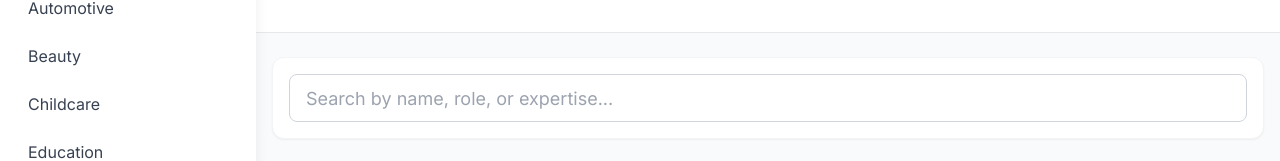
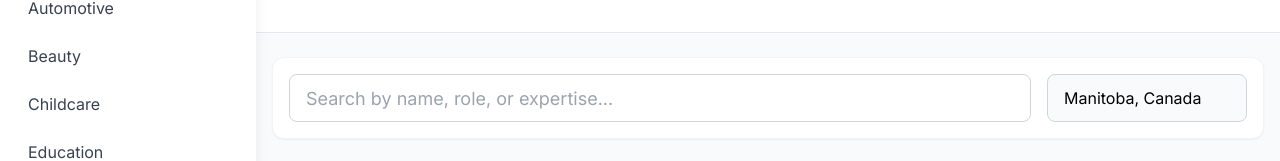
Before and after one commit to 603628/connect, a Next.js app: page / in a window 1280 px wide. Shown: the part 116-277 px from the top of the page. Built offline with nearby package versions, Linux system fonts and the light colour scheme.

Commit message:
feat: add location selector

```diff
--- a/src/components/Home.tsx
+++ b/src/components/Home.tsx
@@ -8,6 +8,7 @@ import { defaultLocale } from '@/i18n';
 import enMessages from '@/messages/en.json';
 import uaMessages from '@/messages/ua.json';
 import connectionsData from '@/data/connections.json';
+import LocationSelector from '@/components/LocationSelector';
 
 type SortDirection = 'asc' | 'desc';
 type SortField = 'name' | 'lastInteraction' | 'connectionStrength';
@@ -340,10 +341,11 @@ export default function Home() {
         </header>
 
         <div className="max-w-7xl mx-auto px-4">
-          {/* Search bar */}
+          {/* Search and Location bar */}
           <div className="py-6">
             <div className="bg-white p-4 rounded-xl shadow-sm border border-gray-100">
-              <div className="relative">
+              <div className="flex flex-col md:flex-row gap-4">
+                <div className="flex-1 relative">
                   <input
                     type="text"
                     placeholder={t('app.search.placeholder')}
@@ -360,6 +362,10 @@ export default function Home() {
                       ✕
                     </button>
                   )}
+                </div>
+                <div className="flex-shrink-0">
+                  <LocationSelector />
+                </div>
               </div>
             </div>
           </div>
--- /dev/null
+++ b/src/components/LocationSelector.tsx
@@ -0,0 +1,60 @@
+'use client';
+
+import { LOCATIONS } from '@/types';
+import React, { useCallback, useState, useEffect } from 'react';
+import { defaultLocale } from '@/i18n';
+import enMessages from '@/messages/en.json';
+import uaMessages from '@/messages/ua.json';
+
+const TRANSLATIONS = {
+  en: enMessages,
+  ua: uaMessages
+};
+
+export default function LocationSelector() {
+  const [selectedLocation, setSelectedLocation] = useState<string>(() => {
+    if (typeof window !== 'undefined') {
+      return localStorage.getItem('selectedLocation') || LOCATIONS[0].id;
+    }
+    return LOCATIONS[0].id;
+  });
+
+  const t = useCallback((key: string): string => {
+    try {
+      const locale = localStorage.getItem('locale') || defaultLocale;
+      const messages = TRANSLATIONS[locale as keyof typeof TRANSLATIONS] || TRANSLATIONS[defaultLocale];
+
+      const keys = key.split('.');
+      let value: any = messages;
+      for (const k of keys) {
+        value = value?.[k];
+      }
+
+      return value || key;
+    } catch (error) {
+      console.error('Error in translation:', error);
+      return key;
+    }
+  }, []);
+
+  useEffect(() => {
+    localStorage.setItem('selectedLocation', selectedLocation);
+  }, [selectedLocation]);
+
+  return (
+    <div className="flex items-center h-12">
+      <select
+        id="location-select"
+        value={selectedLocation}
+        onChange={(e) => setSelectedLocation(e.target.value)}
+        className="h-full text-base bg-gray-50 border border-gray-300 rounded-lg px-4 appearance-none cursor-pointer hover:bg-gray-100 focus:outline-none focus:ring-2 focus:ring-blue-500 focus:border-transparent min-w-[200px]"
+      >
+        {LOCATIONS.map(location => (
+          <option key={location.id} value={location.id}>
+            {t(`app.location.list.${location.id}`)}
+          </option>
+        ))}
+      </select>
+    </div>
+  );
+}
--- a/src/messages/en.json
+++ b/src/messages/en.json
@@ -132,6 +132,13 @@
       "select": "Select language",
       "en": "English",
       "uk": "Ukrainian"
+    },
+    "location": {
+      "title": "Location",
+      "select": "Select location",
+      "list": {
+        "manitoba": "Manitoba, Canada"
+      }
     }
   }
 }
--- a/src/messages/ua.json
+++ b/src/messages/ua.json
@@ -132,6 +132,13 @@
       "select": "Оберіть мову",
       "en": "Англійська",
       "uk": "Українська"
+    },
+    "location": {
+      "title": "Локація",
+      "select": "Оберіть локацію",
+      "list": {
+        "manitoba": "Манітоба, Канада"
+      }
     }
   }
 }
--- a/src/types/index.ts
+++ b/src/types/index.ts
@@ -154,3 +154,19 @@ export interface Connection {
 }
 
 export interface ConnectionCardProps extends Connection {}
+
+export interface Location {
+  id: string;
+  name: string;
+  country: string;
+  isActive: boolean;
+}
+
+export const LOCATIONS: Location[] = [
+  {
+    id: 'manitoba',
+    name: 'Manitoba',
+    country: 'Canada',
+    isActive: true
+  }
+];
```
Lines whose indentation alone changed are shown as unchanged.
